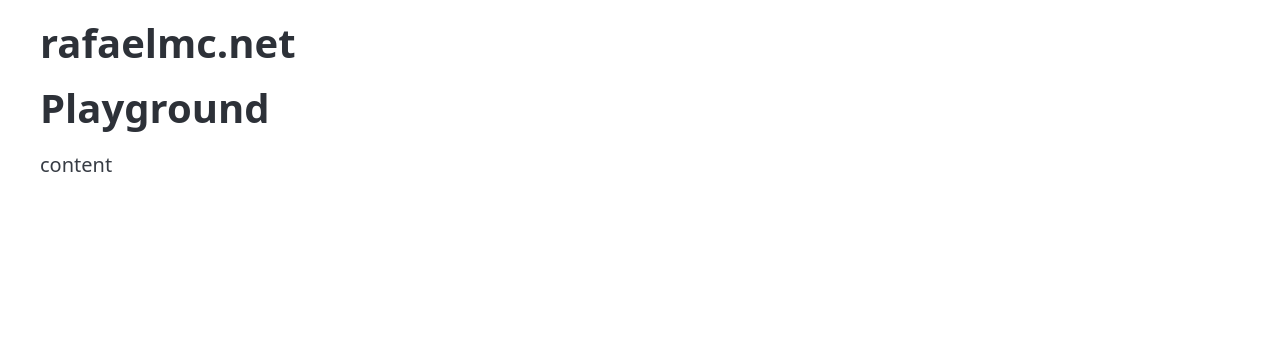
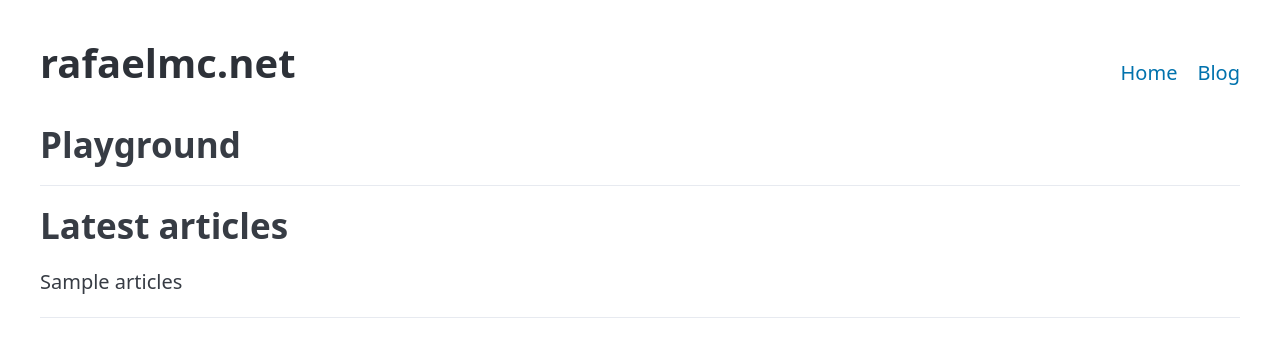
Before and after one commit to rafamoreira/rafaelmc.net, a Flask app: template main/templates/main/index.html in a window 1280 px wide. Shown: the top 357 px of the page. Run offline with Flask 3, Linux system fonts and the light colour scheme; the template is opened without the code that fills it: most values are stand-ins (such as "Sample title", 1, 10 or a date in 2020).

Commit message:
some sanity

```diff
--- a/main/templates/base.html
+++ b/main/templates/base.html
@@ -15,13 +15,29 @@
     </head>
     <body>
         <main class="container">
-            <h1>rafaelmc.net</h1>
+            <nav>
+                <ul>
+                    <li>
+                        <h1>rafaelmc.net</h1>
+                    </li>
+                </ul>
+                <ul>
+                    <li>
+                        <a href="{{ url_for("main.index") }}">Home</a>
+                    </li>
+                    <li>
+                        <a href="{{ url_for("blog.index") }}">Blog</a>
+                    </li>
+                </ul>
+            </nav>
             <section class="content">
                 <header>
                     {% block header %}{% endblock %}
                 </header>
+                <hr>
+                {% block content %}{% endblock %}
+                <hr>
                 {% for message in get_flashed_messages() %}<div class="flash">{{ message }}</div>{% endfor %}
-                {% block content %}{% endblock %}
             </section>
         </main>
     </body>
--- a/main/templates/main/index.html
+++ b/main/templates/main/index.html
@@ -1,9 +1,10 @@
 {% extends 'base.html' %}
+
 {% block header %}
-    <h1>
-        {% block title %}Playground{% endblock %}
-    </h1>
+    {% block title %} <h2>Playground</h2> {% endblock %}
 {% endblock %}
+
 {% block content %}
-content
+<h2>Latest articles</h2>
+{{ articles }}
 {% endblock %}
```
Also changed, not shown: main/main.py (+9 -1 lines).
